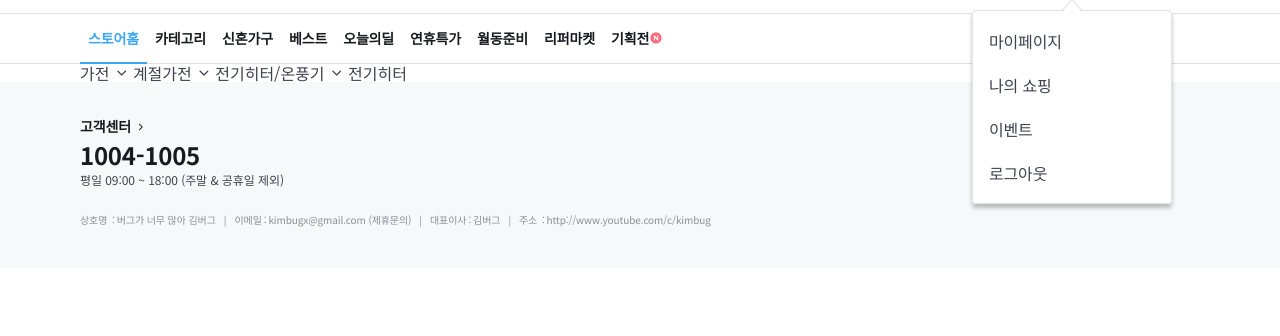
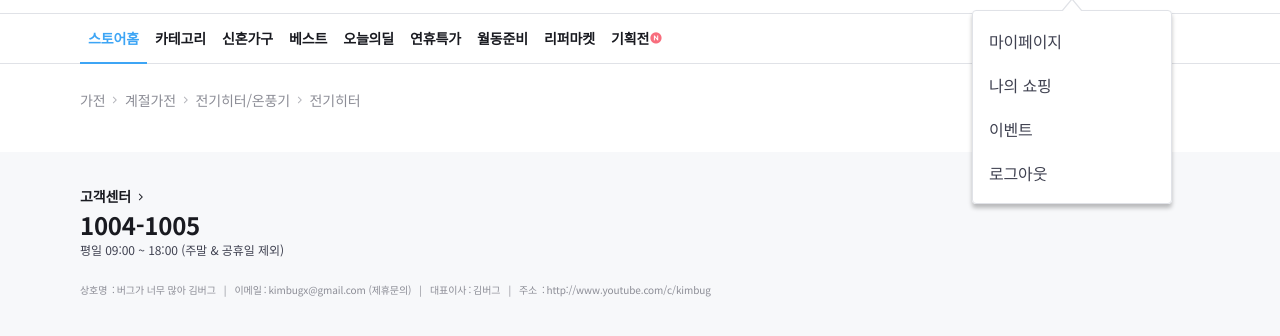
Before and after one commit to lhm0107/pj, a website: page index.html in a window 1280 px wide. Shown: the part 66-402 px from the top of the page. Drawn offline with nearby package versions, Linux system fonts and the light colour scheme; files that its build step writes are made by us from their sources; files whose address does not match are found by name.

Commit message:
💄 breadcrumb style complete

```diff
--- /dev/null
+++ b/styles/components/_breadcrumb.scss
@@ -0,0 +1,42 @@
+.breadcrumb {
+  @include flexbox(start);
+  flex-wrap: wrap;
+  padding: 10px 0;
+
+  a {
+    @include text-style(13, $secondary);
+  }
+
+  a:active {
+    opacity: 0.4;
+  }
+
+  .ic-chevron {
+    display: inline-block;
+    margin: 0 2px;
+    font-size: 12px;
+    color: $tertiary;
+    transform: rotate(-90deg);
+  }
+
+  @include responsive(T) {
+    padding: 16px 0;
+
+    a {
+      @include text-style(14);
+    }
+
+    .ic-chevron {
+      margin: 0 4px;
+    }
+  }
+
+  @include responsive(D) {
+    padding-top: 24px;
+    padding-bottom: 40px;
+
+    a:hover {
+      opacity: 0.4;
+    }
+  }
+}
--- a/styles/main.scss
+++ b/styles/main.scss
@@ -29,6 +29,7 @@
 @import './components/gnb-icon-button';
 @import './components/my-menu';
 @import './components/drawer-menu';
+@import './components/breadcrumb';
 
 @import './layouts/grids';
 @import './layouts/gnb';
```
